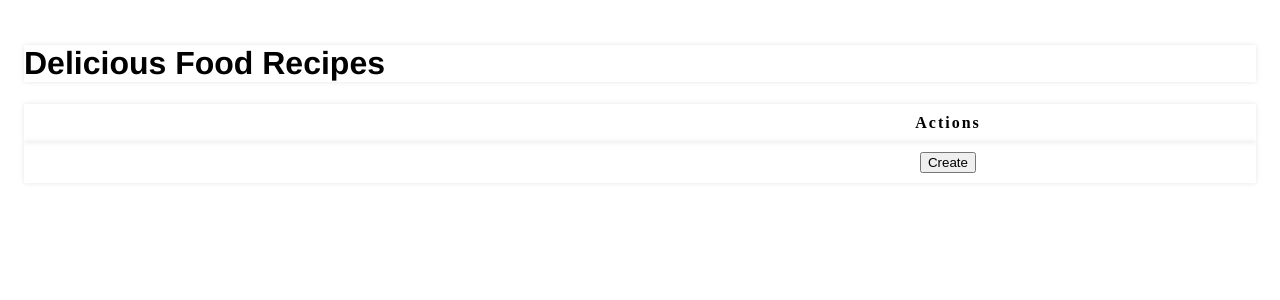
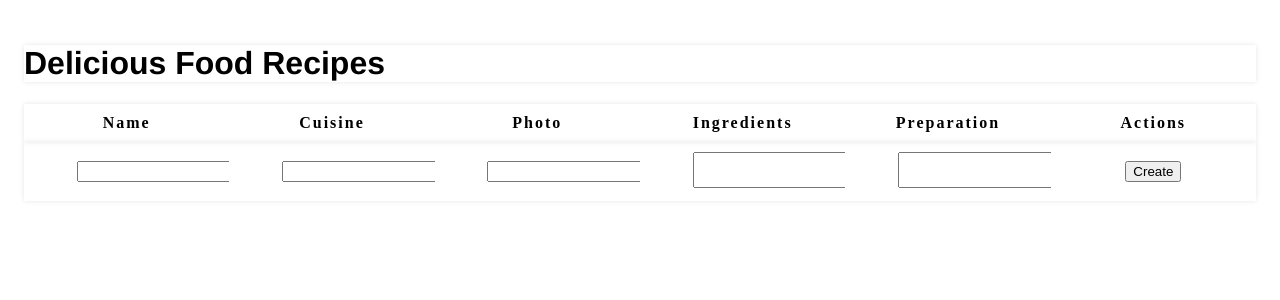
Before and after one commit to MariahCasciola/Recipe-Book, a React (Create React App) app: page / in a window 1280 px wide. Shown: the top 300 px of the page. Built offline with nearby package versions, Linux system fonts and the light colour scheme.

Commit message:
create recipe component

```diff
--- a/src/RecipeCreate.js
+++ b/src/RecipeCreate.js
@@ -1,17 +1,77 @@
 import React, { useState } from "react";
 
-function RecipeCreate() {
+function RecipeCreate({ recipes, setRecipes }) {
+  // TODO: When the form is submitted, a new recipe should be created, and the form contents cleared.
+  const initialFormState = {
+    name: "",
+    cuisine: "",
+    photo: "",
+    ingredients: "",
+    preparation: "",
+  };
+  // TODO: Add the required input and textarea form elements.
+  const [formState, setFormState] = useState({ ...initialFormState });
+  // TODO: Add the required submit and change handlers
+  const handleChange = ({ target }) => {
+    setFormState({ ...formState, [target.name]: target.value });
+  };
 
-  // TODO: When the form is submitted, a new recipe should be created, and the form contents cleared.
-  // TODO: Add the required input and textarea form elements.
-  // TODO: Add the required submit and change handlers
+  const handleSubmit = (event) => {
+    event.preventDefault();
+    // setRecipes([...recipes, formState])
+    setFormState({ ...initialFormState });
+  };
 
   return (
-    <form name="create">
+    <form name="create" onSubmit={handleSubmit}>
       <table>
         <tbody>
           <tr>
-            <td></td>
+            <td>
+              <label>
+                <input
+                  name="name"
+                  onChange={handleChange}
+                  value={formState.name}
+                ></input>
+              </label>
+            </td>
+            <td>
+              <label>
+                <input
+                  name="cuisine"
+                  onChange={handleChange}
+                  value={formState.cuisine}
+                ></input>
+              </label>
+            </td>
+            <td>
+              <label>
+                <input
+                  name="photo"
+                  onChange={handleChange}
+                  value={formState.photo}
+                ></input>
+              </label>
+            </td>
+            <td>
+              <label>
+                <textarea
+                  name="ingredients"
+                  onChange={handleChange}
+                  value={formState.ingredients}
+                />
+              </label>
+            </td>
+            <td>
+              <label>
+                <textarea
+                  name="preparation"
+                  onChange={handleChange}
+                  value={formState.preparation}
+                />
+              </label>
+            </td>
             <td>
               <button type="submit">Create</button>
             </td>
--- a/src/RecipeList.js
+++ b/src/RecipeList.js
@@ -1,7 +1,6 @@
 import React from "react";
 
 function RecipeList() {
-
   // TODO: Display the list of recipes using the structure of table that is provided.
   // TODO: Create at least one additional component that is used by this component.
   // TODO: Each recipe row must have a delete button - <button name="delete">Delete</button> - that deletes the post when clicked
@@ -11,13 +10,15 @@ function RecipeList() {
       <table>
         <thead>
           <tr>
-            <th></th>
+            <th>Name</th>
+            <th>Cuisine</th>
+            <th>Photo</th>
+            <th>Ingredients</th>
+            <th>Preparation</th>
             <th>Actions</th>
           </tr>
         </thead>
-        <tbody>
-
-        </tbody>
+        <tbody></tbody>
       </table>
     </div>
   );
```
Also changed, not shown: src/Recipe.js (added).
